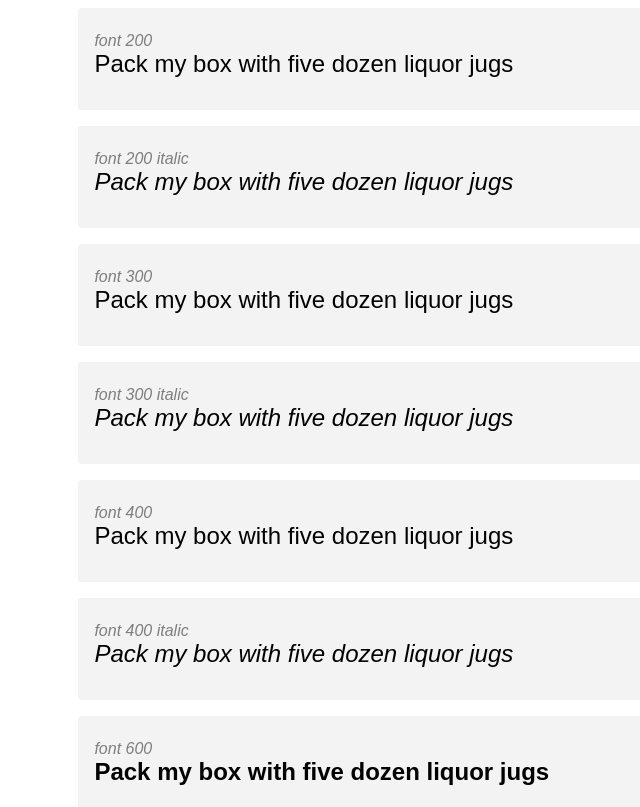
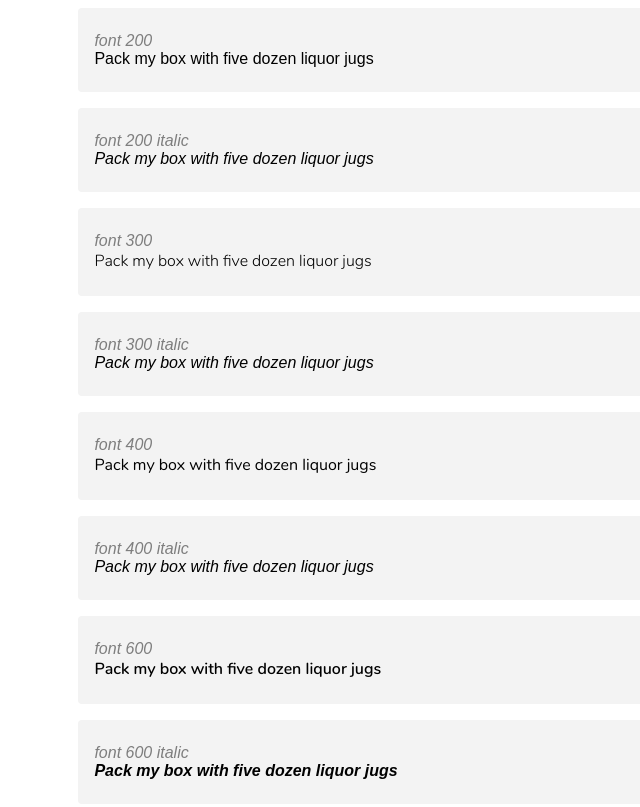
Before and after one commit to kukuh-sulistyo/webfont-nunito, a website: page index.html in a window 1280 px wide. Shown: the top 807 px of the page, without its empty margins (56-696 px from the left). Drawn offline with Linux system fonts and the light colour scheme; a web font is replaced by a local one.

Commit message:
[minor] update index.html

```diff
--- a/index.html
+++ b/index.html
@@ -2,10 +2,10 @@
 <html>
 <head>
 	<title>Nunito Webfont</title>
-	<content link rel="stylesheet" content type="text/css" href="css/webfont-nunito.min.css">
+	<link rel="stylesheet" content type="text/css" href="css/webfont-nunito.min.css">
 	<style type="text/css">
 		body {
-			font-family: "Nunito", sans-serif;
+			font-family: 'Nunito', sans-serif;
 		}
 		.container {
 			min-width: 412px;
@@ -24,7 +24,7 @@
 			margin-bottom: 0;
 		}
 		section .content {
-			font-size: 1.5rem;
+			/*font-size: 1.5rem;*/
 			margin-top: 0;
 		}
 		.italic { font-style: italic; }
```
